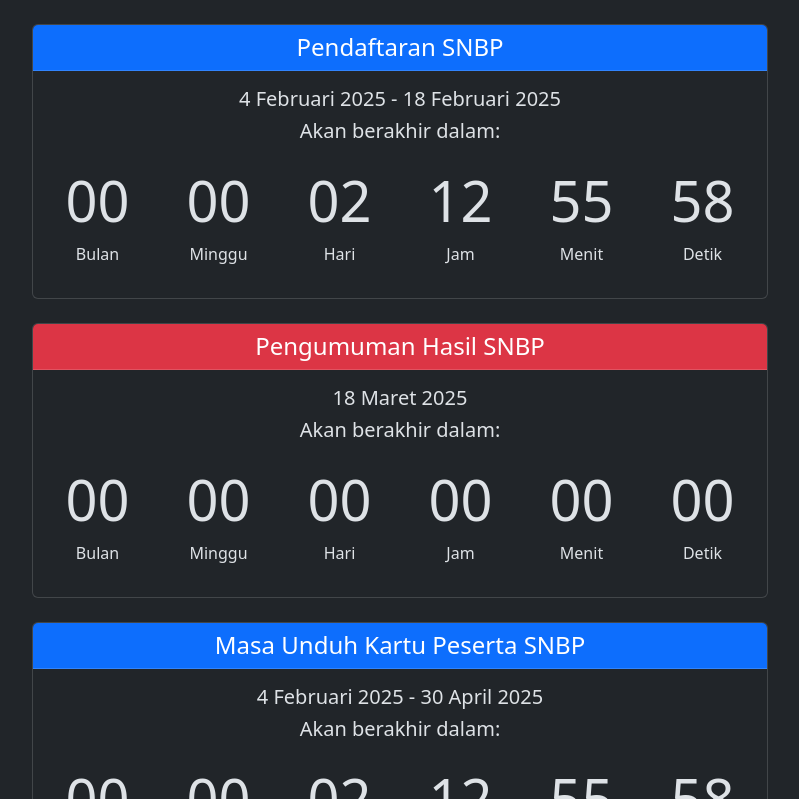
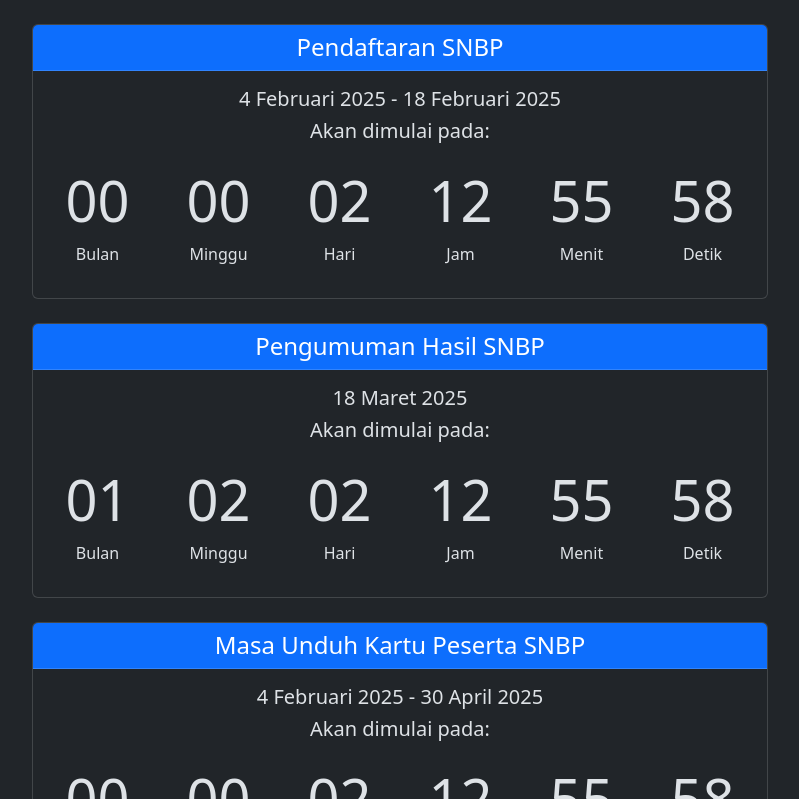
Before and after one commit to manoedinata/menuju-snpmb, a Vue app: page / in a window 1280 px wide. Shown: the part 441-1240 px from the top of the page, without its empty margins (240-1039 px from the left). Built offline with nearby package versions, Linux system fonts and the light colour scheme.

Commit message:
Countdown: Conditionally set status text

```diff
--- a/src/components/Countdown.vue
+++ b/src/components/Countdown.vue
@@ -9,6 +9,7 @@
   end: String,
 });
 
+const status = ref("");
 const background = ref("");
 const selectedDate = ref();
 const months = ref("00");
@@ -49,18 +50,21 @@
 onMounted(() => {
   const d = new Date();
   const startDate = new Date(props.start);
-  const endDate = new Date(props.end);
+  const endDate = props.end ? new Date(props.end) : new Date(props.start);
 
   if (d.getTime() <= startDate.getTime() && d.getTime() <= endDate.getTime()) {
+    status.value = "oncoming";
     background.value = "primary";
     selectedDate.value = props.start;
   } else if (
     d.getTime() >= startDate.getTime() &&
     d.getTime() <= endDate.getTime()
   ) {
+    status.value = "onprogress";
     background.value = "success";
     selectedDate.value = props.end;
   } else {
+    status.value = "ended";
     background.value = "danger";
     selectedDate.value = null;
   }
@@ -90,7 +94,14 @@
                     : `${formatDate(props.start)}`
                 }}</span
               >
-              <p class="lead mt-2">Akan berakhir dalam:</p>
+
+              <p class="lead mt-2" v-if="status === 'oncoming'">
+                Akan dimulai pada:
+              </p>
+              <p class="lead mt-2" v-if="status === 'onprogress'">
+                Akan berakhir dalam:
+              </p>
+              <p class="lead mt-2" v-if="status === 'ended'">Sudah berakhir!</p>
             </h5>
 
             <div class="row text-center">
```
